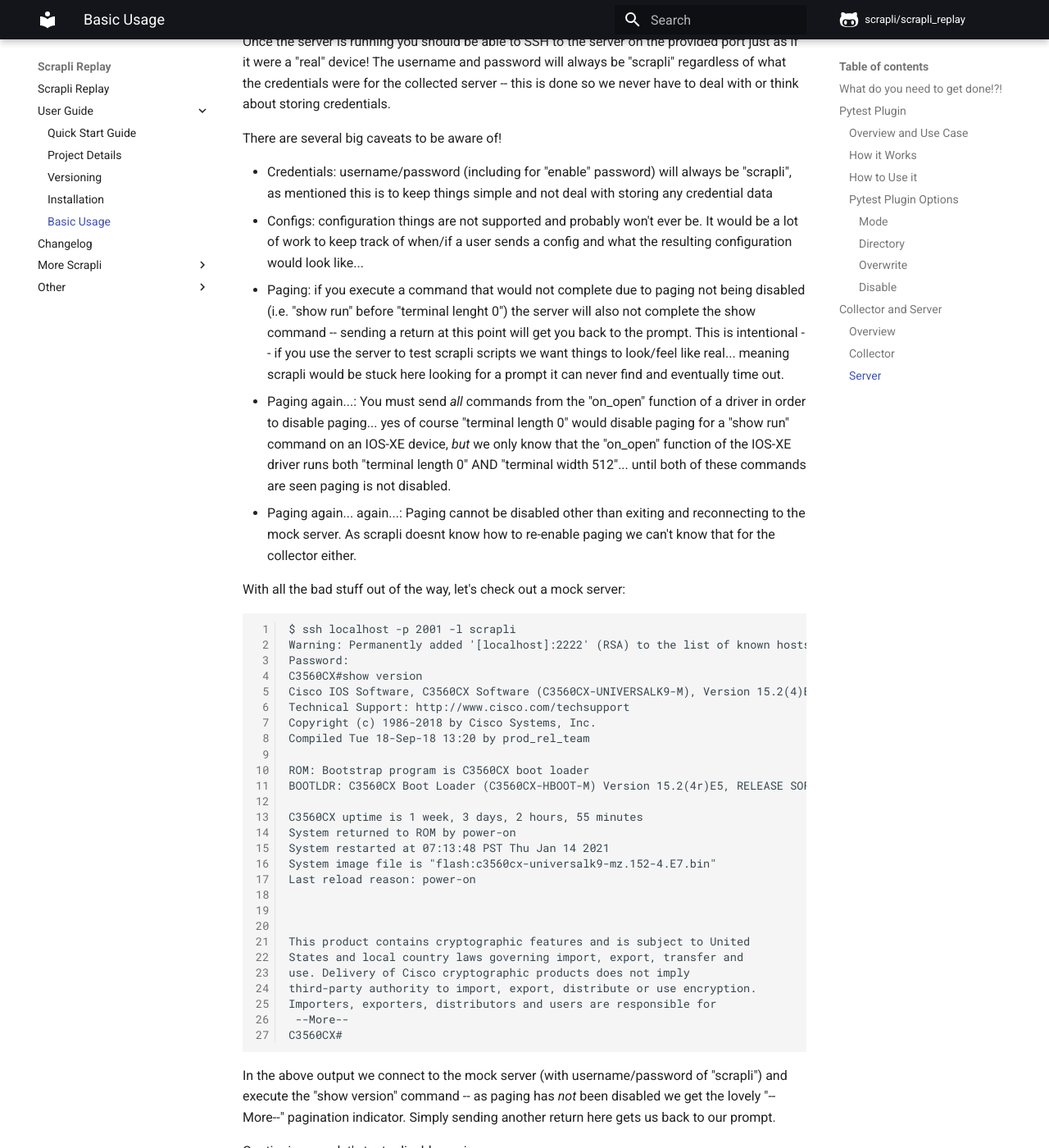
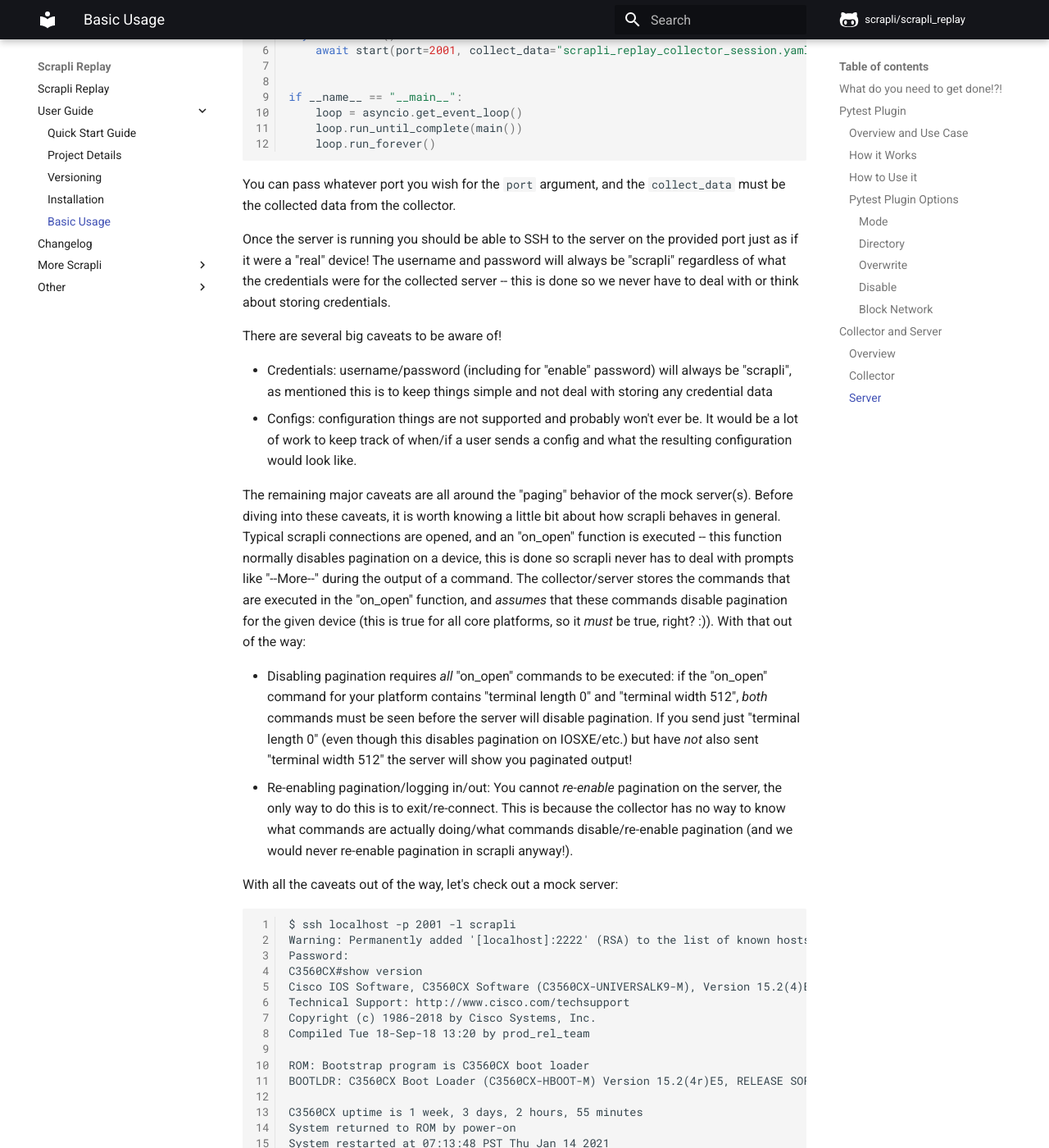
Before and after one commit to scrapli/scrapli_replay, an MkDocs documentation site: the page built from docs/user_guide/basic_usage.md, in a window 1280 px wide and 1400 px high, scrolled down 9256 px. Shown: the whole window at 82% size. Built offline with MkDocs 1.6.1 and Material for MkDocs 9.7.7, drawn with Linux system fonts in a browser that asks for light colours; comment, search, counter and statistics services are not loaded; some of the changed text lies outside the part shown.

Commit message:
dont package tests, add py.typed, add block-network option, update tests

````diff
--- a/docs/user_guide/basic_usage.md
+++ b/docs/user_guide/basic_usage.md
@@ -11,7 +11,9 @@ inputs and outputs and save them, that way you can store these test sessions and
 "live" device) in your CI setup.
 
 The second, is a "collector", and a "server" that allow you to build semi-interactive SSH servers that you can
-connect to for testing purposes.
+connect to for testing purposes. This allows you to have "mock"/"fake"/"dummy" SSH server(s) that look and feel like
+"real" network devices -- as with the pytest plugin, this could be useful in CI, or it could just be handy for
+offline testing.
 
 As you'd expect, if you are writing tests and wanting to have some reasonable assurances that your code that
 interacts with scrapli is doing what you think it should be doing, then you probably want to use the pytest plugin!
@@ -23,7 +25,7 @@ If you just want to have a mock SSH server to play with, then the collector/serv
 ### Overview and Use Case
 
 As shown in the quickstart guide, getting going with the pytest plugin is fairly straightforward -- tests that
-contain scrapli operations can be marked with the `scrapli_replay` marker, causing scrapli replay to automagically
+contain scrapli operations can be marked with the `scrapli_replay` marker, causing scrapli replay to automatically
 wrap this test and record or replay sessions within the test.
 
 In order for scrapli replay to do this, there is one big caveat: the scrapli connection *must be opened within the
@@ -305,11 +307,21 @@ python -m pytest tests --scrapli-replay-overwrite test1,test2,test3
 
 #### Disable
 
-Finally, you can disable entirely the scrapli replay functionality -- meaning your tests will run "normally" without
+You can disable entirely the scrapli replay functionality -- meaning your tests will run "normally" without
 any of the scrapli replay patching/session work happening. This is done with the `--scrapli-replay-disable` flag.
 
 ```bash
 python -m pytest tests --scrapli-replay-disable
+```
+
+#### Block Network
+
+Finally, you can "block" network connections -- this will cause any connection with a valid recorded session to be
+"replay"'d as normal, but any tests that would require recording a session will be skipped. The
+`--scrapli-replay-block-network` flag controls this.
+
+```bash
+python -m pytest tests --scrapli-replay-block-network
 ```
 
 
@@ -433,20 +445,24 @@ There are several big caveats to be aware of!
 - Credentials: username/password (including for "enable" password) will always be "scrapli", as mentioned this is to
   keep things simple and not deal with storing any credential data
 - Configs: configuration things are not supported and probably won't ever be. It would be a lot of work to keep
-  track of when/if a user sends a config and what the resulting configuration would look like...
-- Paging: if you execute a command that would not complete due to paging not being disabled (i.e. "show run" before
-  "terminal lenght 0") the server will also not complete the show command -- sending a return at this point will get
-  you back to the prompt. This is intentional -- if you use the server to test scrapli scripts we want things to
-  look/feel like real... meaning scrapli would be stuck here looking for a prompt it can never find and eventually
-  time out.
-- Paging again...: You must send *all* commands from the "on_open" function of a driver in order to disable paging...
-  yes of course "terminal length 0" would disable paging for a "show run" command on an IOS-XE device, *but* we only
-  know that the "on_open" function of the IOS-XE driver runs both "terminal length 0" AND "terminal width 512"...
-  until both of these commands are seen paging is not disabled.
-- Paging again... again...: Paging cannot be disabled other than exiting and reconnecting to the mock server. As
-  scrapli doesnt know how to re-enable paging we can't know that for the collector either.
+  track of when/if a user sends a config and what the resulting configuration would look like.
 
-With all the bad stuff out of the way, let's check out a mock server:
+The remaining major caveats are all around the "paging" behavior of the mock server(s). Before diving into these
+caveats, it is worth knowing a little bit about how scrapli behaves in general. Typical scrapli connections are
+opened, and an "on_open" function is executed -- this function normally disables pagination on a device, this is done so
+scrapli never has to deal with prompts like "--More--" during the output of a command. The collector/server stores
+the commands that are executed in the "on_open" function, and *assumes* that these commands disable pagination for
+the given device (this is true for all core platforms, so it *must* be true, right? :)). With that out of the way:
+
+- Disabling pagination requires *all* "on_open" commands to be executed: if the "on_open" command for your platform
+  contains "terminal length 0" and "terminal width 512", *both* commands must be seen before the server will disable
+  pagination. If you send just "terminal length 0" (even though this disables pagination on IOSXE/etc.) but have
+  *not* also sent "terminal width 512" the server will show you paginated output!
+- Re-enabling pagination/logging in/out: You cannot *re-enable* pagination on the server, the only way to do this is
+  to exit/re-connect. This is because the collector has no way to know what commands are actually doing/what
+  commands disable/re-enable pagination (and we would never re-enable pagination in scrapli anyway!).
+
+With all the caveats out of the way, let's check out a mock server:
 
 ```
 $ ssh localhost -p 2001 -l scrapli
````
Also changed, not shown: other parts of docs/user_guide/basic_usage.md (+2 -2 lines), setup.py (+15 -3 lines), 6 other files.
